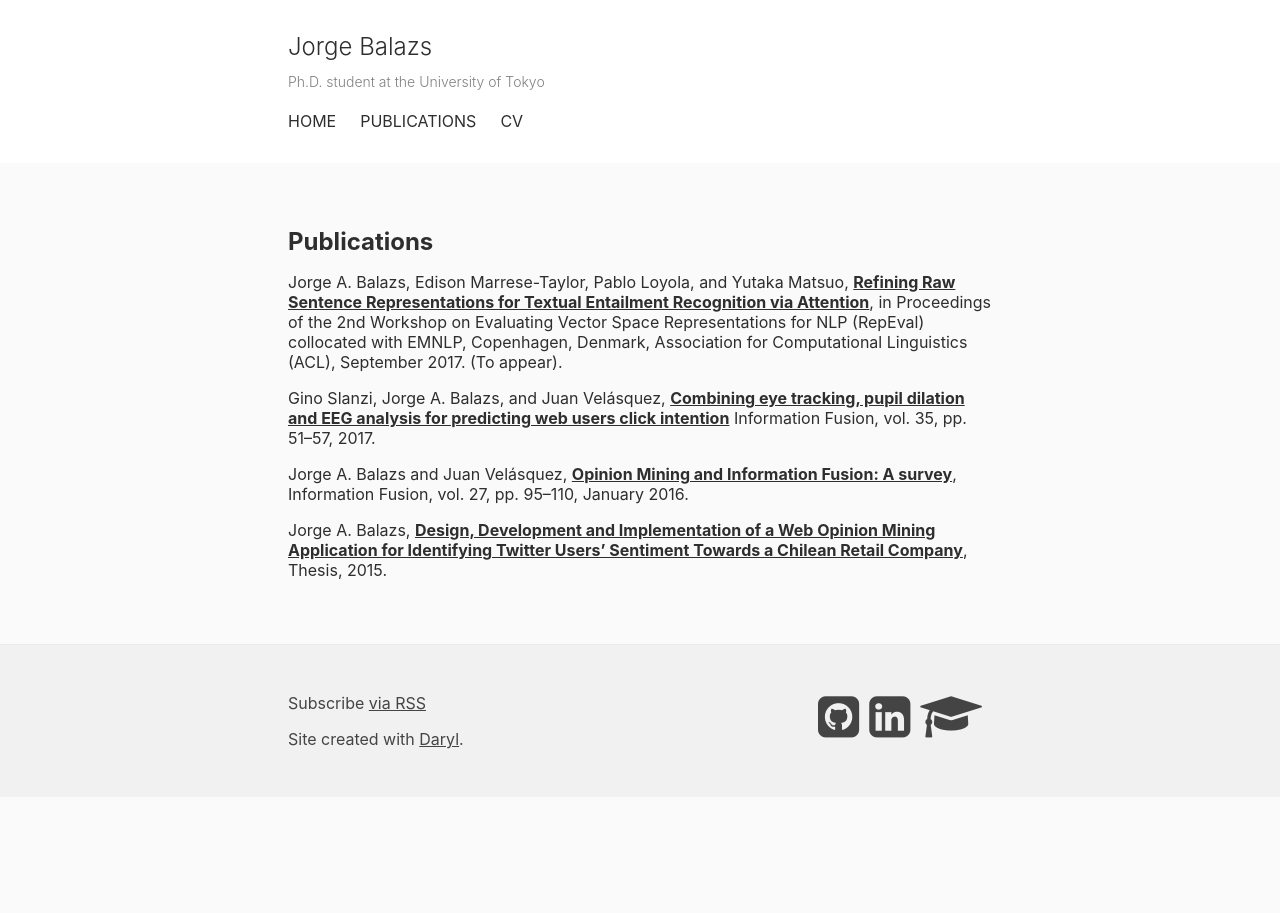
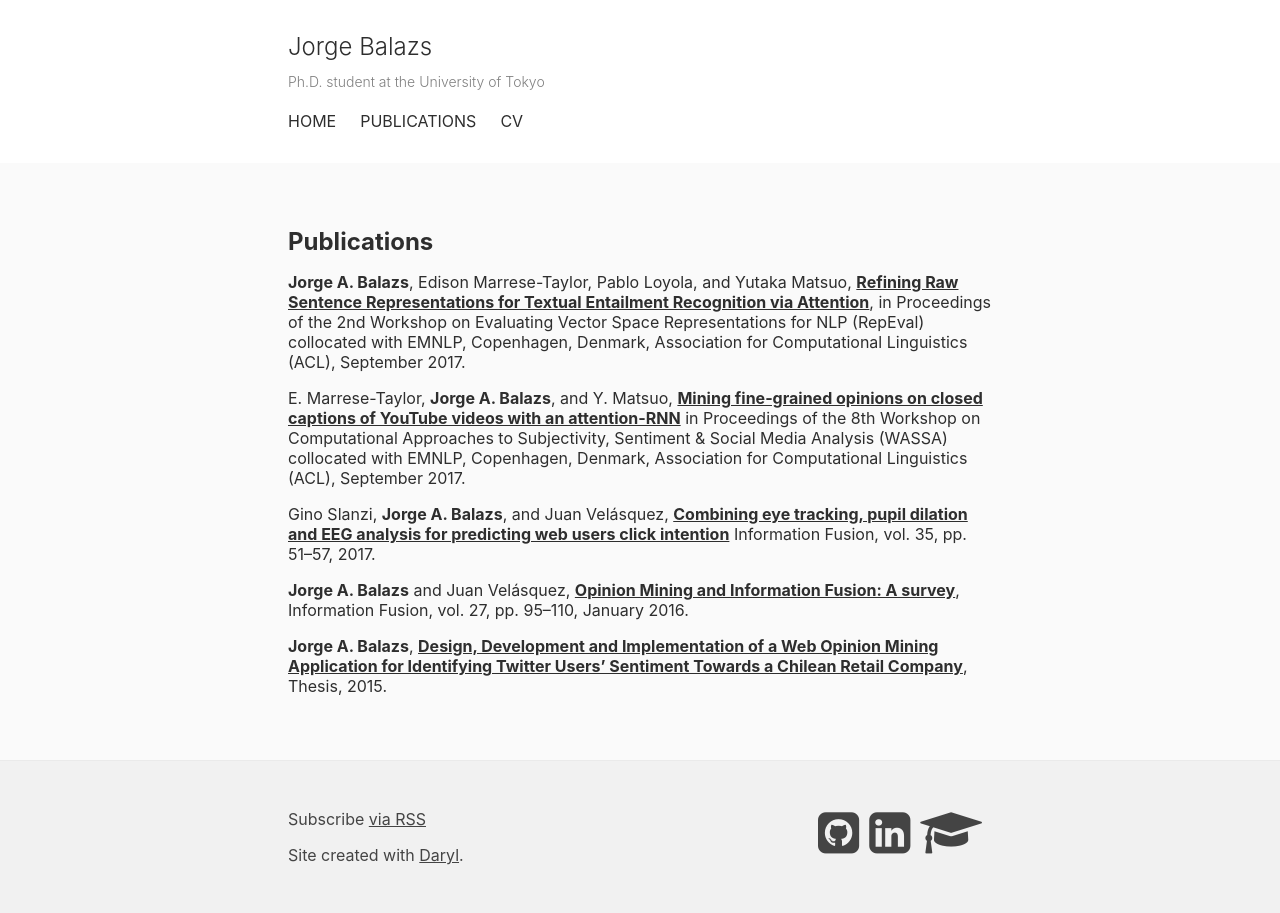
Before and after one commit to jabalazs/jabalazs.github.io, a Jekyll site: the page built from publications.md, in a window 1280 px wide. Built offline with Jekyll 4.4.1, drawn with Linux system fonts in a browser that asks for light colours; nearby versions of some CDN libraries.

Commit message:
Update publications

```diff
--- a/publications.md
+++ b/publications.md
@@ -4,12 +4,14 @@ title: Publications
 ---
 
 # Publications
-Jorge A. Balazs, Edison Marrese-Taylor, Pablo Loyola, and Yutaka Matsuo, [__Refining Raw Sentence Representations for Textual Entailment Recognition via Attention__](https://arxiv.org/abs/1707.03103), in Proceedings of the 2nd Workshop on Evaluating Vector Space Representations for NLP (RepEval) collocated with EMNLP, Copenhagen, Denmark, Association for Computational Linguistics (ACL), September 2017. (To appear).
+__Jorge A. Balazs__, Edison Marrese-Taylor, Pablo Loyola, and Yutaka Matsuo, [__Refining Raw Sentence Representations for Textual Entailment Recognition via Attention__](http://www.aclweb.org/anthology/W17-5310), in Proceedings of the 2nd Workshop on Evaluating Vector Space Representations for NLP (RepEval) collocated with EMNLP, Copenhagen, Denmark, Association for Computational Linguistics (ACL), September 2017.
 
-Gino Slanzi, Jorge A. Balazs, and Juan Velásquez, [__Combining eye tracking, pupil dilation and EEG analysis for predicting web users
+E. Marrese-Taylor, __Jorge A. Balazs__, and Y. Matsuo, [__Mining fine-grained opinions on closed captions of YouTube videos with an attention-RNN__](http://www.aclweb.org/anthology/W17-5213) in Proceedings of the 8th Workshop on Computational Approaches to Subjectivity, Sentiment & Social Media Analysis (WASSA) collocated with EMNLP, Copenhagen, Denmark, Association for Computational Linguistics (ACL), September 2017.
+
+Gino Slanzi, __Jorge A. Balazs__, and Juan Velásquez, [__Combining eye tracking, pupil dilation and EEG analysis for predicting web users
 click intention__](https://doi.org/10.1016/j.inffus.2016.09.003) Information Fusion, vol. 35, pp. 51–57, 2017.
 
-Jorge A. Balazs and Juan Velásquez, [__Opinion Mining and Information Fusion: A survey__](http://dx.doi.org/10.1016/j.inffus.2015.06.002), Information Fusion, vol. 27, pp. 95–110, January 2016.
+__Jorge A. Balazs__ and Juan Velásquez, [__Opinion Mining and Information Fusion: A survey__](http://dx.doi.org/10.1016/j.inffus.2015.06.002), Information Fusion, vol. 27, pp. 95–110, January 2016.
 
-Jorge A. Balazs, [__Design, Development and Implementation of a Web Opinion Mining Application for Identifying Twitter Users’
+__Jorge A. Balazs__, [__Design, Development and Implementation of a Web Opinion Mining Application for Identifying Twitter Users’
 Sentiment Towards a Chilean Retail Company__](assets/Thesis-Jorge-Balazs.pdf), Thesis, 2015.
```
